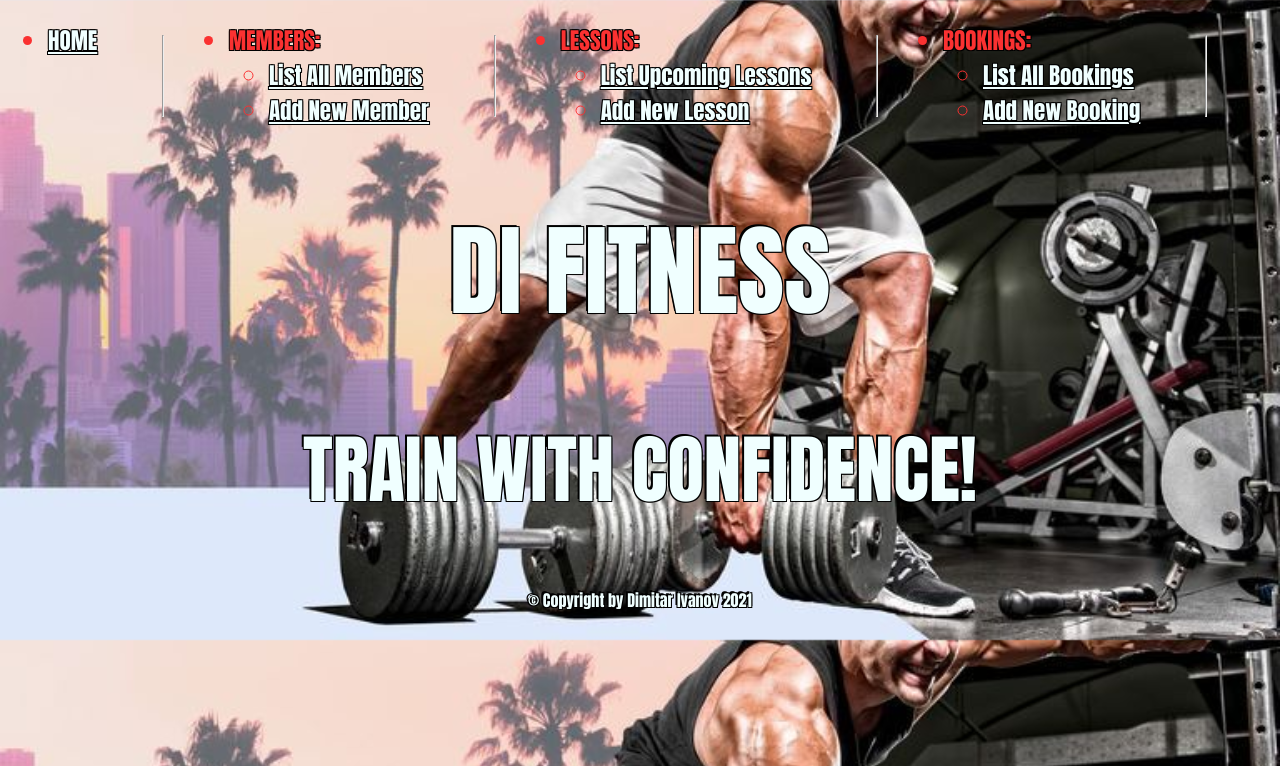
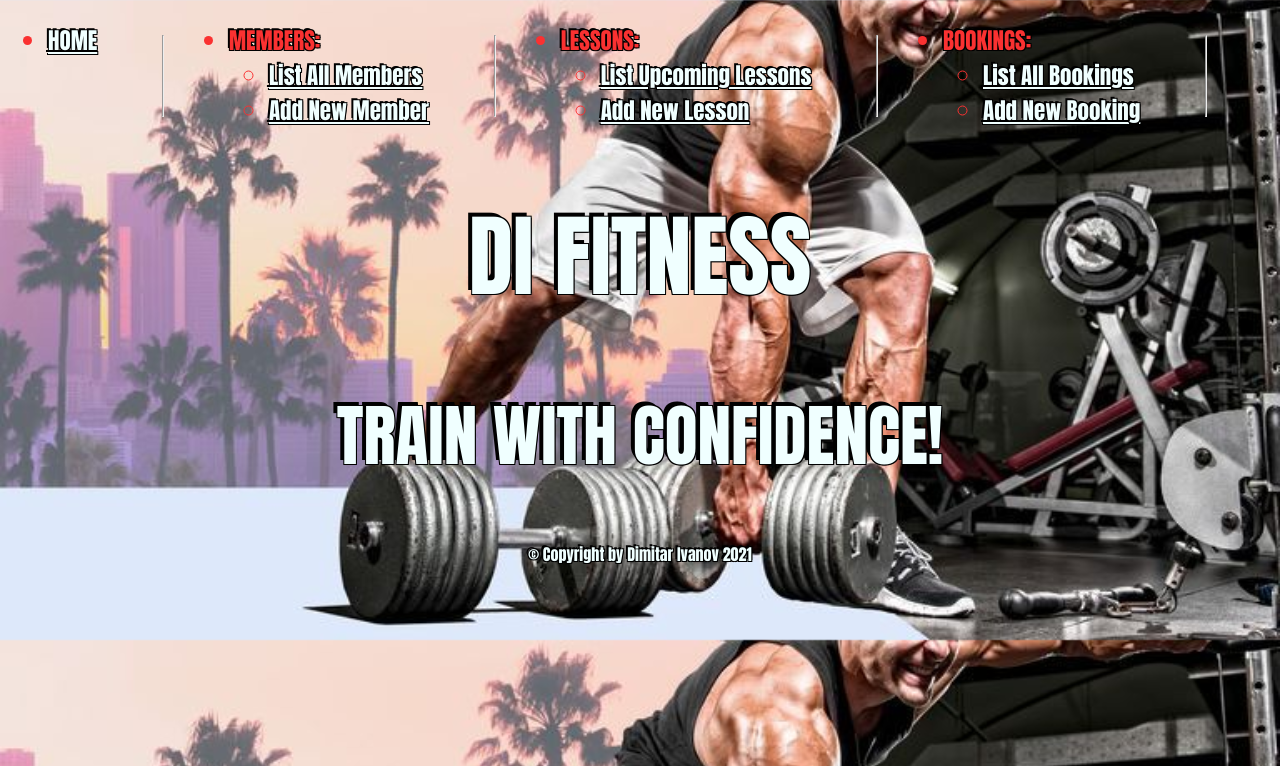
Before and after one commit to mitkousa/Gym_Project_W4, a Flask app: page / in a window 1280 px wide. Shown: the top 766 px of the page. Run offline with Flask 2, Linux system fonts and the light colour scheme.

Commit message:
logo changed and buttons made round

```diff
--- a/static/style.css
+++ b/static/style.css
@@ -11,15 +11,16 @@ div {
     border-radius: 5px;
 }
 .logo {
-    font-size: 50px;
+    font-size: 45px;
     text-align: center;
+    text-shadow: -4px -4px 0 #000, 1px -1px 0 #000, -1px 1px 0 #000, 1px 1px 0 #000;
 }
 
 .home {
     display: flex;
     font-size: 23px;
     color: rgb(250, 49, 49);
-    text-shadow: -1px -1px 0 #000, 1px -1px 0 #000, -1px 1px 0 #000, 1px 1px 0 #000;
+    text-shadow: -2px -2px 0 #000, 1px -1px 0 #000, -1px 1px 0 #000, 1px 1px 0 #000;
 }
 
 a {
```
